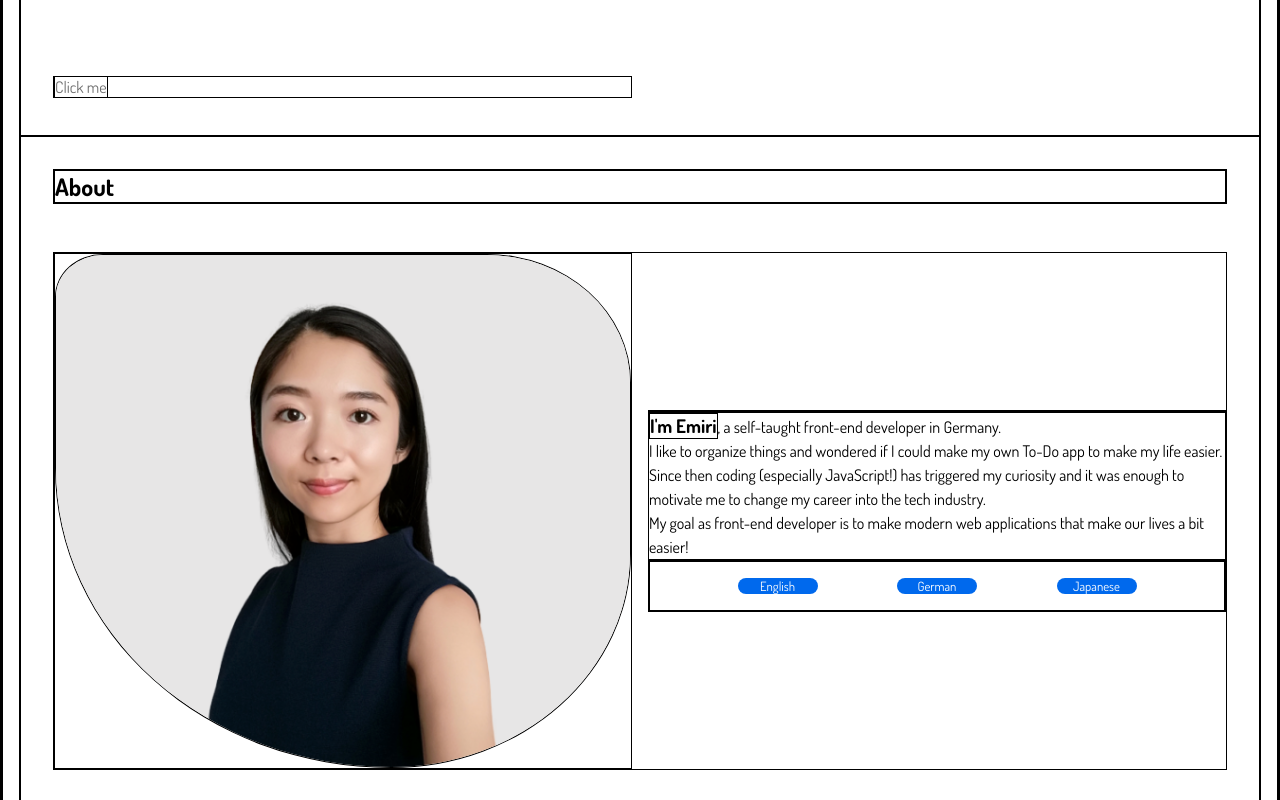
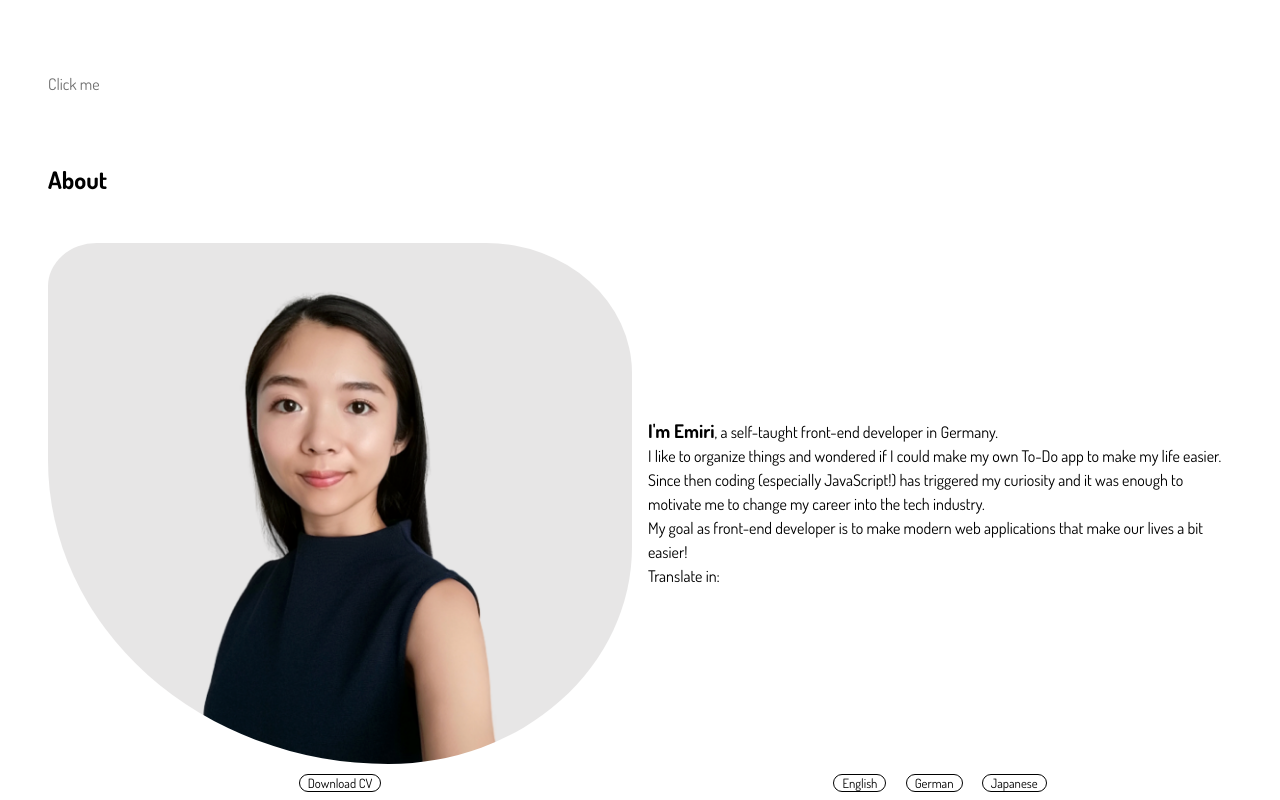
Before and after one commit to emiribegic/portfolio, a website built with webpack: page src/client/views/index.html in a window 1280 px wide. Shown: the part 660-1460 px from the top of the page. Built offline with nearby package versions, Linux system fonts and the light colour scheme.

Commit message:
Add buttons in about section

```diff
--- a/src/client/js/translateButton.js
+++ b/src/client/js/translateButton.js
@@ -18,11 +18,7 @@ const translateToGerman = btnGer.addEventListener('click', function () {
     web
     applications that make our lives a bit easier!
     </p>
-	<div class="about-translation">
-		<button class="btn btn-eng">Englisch</button>
-		<button class="btn btn-ger">Deutsch</button>
-		<button class="btn btn-jap">Japanisch</button>
-	</div>`;
+    <p>Translate in:</p>`;
 });
 
 export { translateToGerman };
--- a/src/client/styles/_base.scss
+++ b/src/client/styles/_base.scss
@@ -6,7 +6,7 @@ $font-btn: 400 0.8rem 'Dosis', sans-serif;
 * {
 	margin: 0;
 	padding: 0;
-	border: 1px solid black;
+	// border: 1px solid black;
 }
 
 *,
@@ -53,20 +53,20 @@ img {
 		color: #fff;
 
 		&:after {
-			height: 100%;
+			height: 110%;
 		}
 	}
 }
 
 .btn {
 	display: inline-block;
-	border: none;
+	border: 1px solid #000;
 	border-radius: 100px;
-	width: 80px;
+	max-width: 100%;
 	text-decoration: none;
 	padding: 0 0.5rem;
-	background: #0069ed;
-	color: #ffffff;
+	background: #fff;
+	color: #000;
 	font: $font-btn;
 	margin: 0 0.5rem;
 	cursor: pointer;
@@ -76,16 +76,8 @@ img {
 	-moz-appearance: none;
 }
 
-.btn:hover,
-.btn:focus {
-	background: #0053ba;
+.btn:hover {
+	background: $color-link;
+	color: #fff;
+	border: 1px solid $color-link;
 }
-
-.btn:focus {
-	outline: 1px solid #fff;
-	outline-offset: -4px;
-}
-
-.btn:active {
-	transform: scale(0.99);
-}
--- a/src/client/styles/_contents.scss
+++ b/src/client/styles/_contents.scss
@@ -17,7 +17,8 @@
 	display: grid;
 	grid-template-columns: repeat(2, 1fr);
 	grid-column-gap: 1rem;
-	grid-row-gap: 5vh;
+	grid-row-gap: 0.5rem;
+	justify-items: center;
 	align-items: center;
 	margin-bottom: 3rem;
 }
@@ -40,6 +41,7 @@
 }
 
 // ABOUT
+
 #profile-img {
 	border-radius: 10% 30% 50% 70%;
 }
@@ -51,10 +53,3 @@ h3 {
 .about-text {
 	line-height: 1.5rem;
 }
-
-.about-translation {
-	display: flex;
-	justify-content: space-evenly;
-	margin: 0 auto;
-	padding: 1rem;
-}
--- a/src/client/views/index.html
+++ b/src/client/views/index.html
@@ -42,7 +42,7 @@
                     <h2>About</h2>
                 </div>
                 <div class="content__grid">
-                    <div class="grid__item">
+                    <div class="grid__item about-img">
                         <img id="profile-img" alt="Profile image of Emiri Begic">
                         <!-- TODO Add downloadable CV? -->
                     </div>
@@ -61,11 +61,15 @@
                         web
                         applications that make our lives a bit easier!
                         </p>
-                        <div class="about-translation">
-                            <button class="btn btn-eng">English</button>
-                            <button class="btn btn-ger">German</button>
-                            <button class="btn btn-jap">Japanese</button>
-                        </div>
+                        <p>Translate in:</p>
+                    </div>
+                    <div class="gird__item about-cv">
+                        <button class="btn btn-cv">Download CV</button>
+                    </div>
+                    <div class="grid__item about-btns">
+                        <button class="btn btn-eng">English</button>
+                        <button class="btn btn-ger">German</button>
+                        <button class="btn btn-jap">Japanese</button>
                     </div>
                 </div>
             </section>
```
Lines whose indentation alone changed are shown as unchanged.
